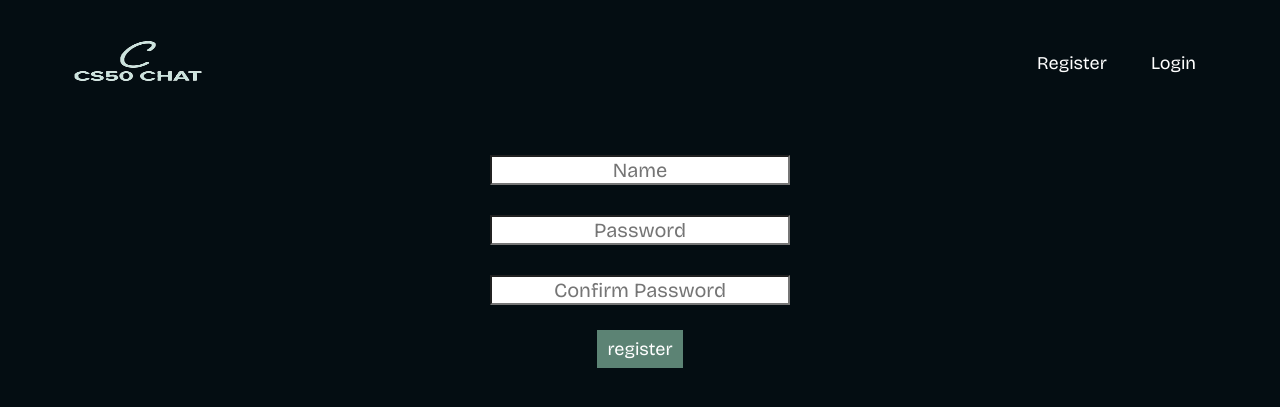
After one commit to MAbdullahNaqvi/final-project-cs50, a Flask app: page /register in a window 1280 px wide. The commit adds this page. Shown: the top 407 px of the page. Run offline with Flask 3, Linux system fonts and the light colour scheme; some libraries are stand-ins or nearby versions.

Commit message:
logout and register with sessions

```diff
--- a/database-info.txt
+++ b/database-info.txt
@@ -2,7 +2,9 @@ Creation:
 CREATE TABLE users(
     id INTEGER PRIMARY KEY AUTOINCREMENT,
     name TEXT NOT NULL,
-    hash TEXT NOT NULL
+    hash TEXT NOT NULL,
+    room_id INTEGER,
+    FOREIGN KEY(room_id) REFERENCES rooms(id)
 );
 CREATE TABLE rooms(
     id INTEGER PRIMARY KEY AUTOINCREMENT,
--- a/main.py
+++ b/main.py
@@ -1,9 +1,11 @@
 import os
-from flask import Flask, render_template, redirect, request, session, url_for
+from flask import Flask,render_template, redirect, request, session, url_for
+from werkzeug.security import check_password_hash, generate_password_hash
 from flask_socketio import join_room, leave_room, send, SocketIO
 from string import ascii_uppercase
 from random import choice
 from cs50 import SQL
+from functools import wraps
 
 app = Flask(__name__)
 
@@ -13,6 +15,25 @@ socketio = SocketIO(app)
 
 db = SQL("sqlite:///chat50.db")
 rooms = {}
+
+def login_required(f):
+
+    @wraps(f)
+    def decorated_function(*args, **kwargs):
+        if session.get("user_id") is None:
+            return redirect("/login")
+        return f(*args, **kwargs)
+    return decorated_function
+
+def no_login_required(f):
+
+    @wraps(f)
+    def decorated_function(*args, **kwargs):
+        if session.get("user_id"):
+            return redirect("/")
+        return f(*args, **kwargs)
+    return decorated_function
+
 
 def generate_unique_id():
     while True:
@@ -24,11 +45,61 @@ def generate_unique_id():
             break
     return code
 
+@app.route("/login", methods =["GET","POST"])
+@no_login_required
+def login():
+    if request.method == "POST":
+        return "hrllo"
+    else:
+        return render_template("login.html")
+
+@app.route("/register", methods =["GET","POST"])
+@no_login_required
+def register():
+    if request.method == "POST":
+        name = request.form.get("name")
+        password = request.form.get("password")
+        if not request.form.get("name"):
+            error = "Please Provide Username"
+            return render_template("register.html", error = error, name = name, password = password)
+        elif not request.form.get("name"):
+            error = "Password Not Provided"
+            return render_template("register.html", error = error, name = name, password = password)
+        elif not request.form.get("confirm_password"):
+            error = "password confirmation not provided"
+            return render_template("register.html", error = error, name = name, password = password)
+        elif request.form.get("password") != request.form.get("confirm_password"):
+            error = "Passwords Do Not Match"
+            return render_template("register.html", error = error, name = name, password = password)
+
+        rows_check = db.execute("SELECT * FROM users WHERE name = ?", name)
+        if len(rows_check) != 0:
+            error = "Username Already Exists"
+            return render_template("register.html", error = error, name = name, password = password)
+
+        hash = generate_password_hash(request.form.get("password"))
+        db.execute("INSERT INTO users(name, hash, room_id) VALUES(?,?,?)", name, hash, None)
+
+        rows = db.execute("SELECT * FROM users WHERE name = ?", name)
+        session['user_id'] = rows[0]["id"]
+        return redirect(url_for("home"))
+    else:
+        return render_template("register.html")
+@app.route("/logout", methods =["GET","POST"])
+@login_required
+def logout():
+    session.clear()
+
+    return redirect("/")
+
+@app.route("/profile", methods =["GET","POST"])
+@login_required
+def profile():
+    return "TODO:"
 
 @app.route("/",methods=["GET", "POST"])
+@login_required
 def home():
-    session.clear()
-
 
     if request.method == "POST":
 
@@ -62,9 +133,11 @@ def home():
 
 
     else:
+        print(session["user_id"])
         return render_template("home.html",error = "")
 
 @app.route("/room")
+@login_required
 def room():
     return render_template("room.html", room_id = session.get("room"))
 
--- a/static/styles.css
+++ b/static/styles.css
@@ -40,7 +40,7 @@ header li, header a, header button
 .nav-links {
     list-style: none;
 }
-#check{
+.check{
     display: none;
 }
 .nav-links li {
@@ -53,64 +53,59 @@ header li, header a, header button
 .nav-links li a:hover {
     color: #93B1A6;
 }
-header button {
+header nav ul li  button {
     padding: 9px 30px;
     background-color: rgba(92, 131, 116, 100);
     transition: all 0.4s ease 0s;
     border-radius: 50px;
     border: none;
 }
-header button:hover {
+header nav ul li button:hover {
     background-color: rgb(24, 61, 61)
 }
-#checkbtn {
+.checkbtn {
     font-size: 30px;
     color: #93B1A6;
     display: none;
 }
 @media (max-width: 760px) {
 
-    #checkbtn{
+    .checkbtn{
         display: inline-block;
+        cursor: pointer;
     }
     .navbar{
-        display: flex;
+        display: block;
     }
     .nav-links{
         position: fixed;
-        left: 100;
+        left: -100%;
         width: 100%;
         height: 100vh;
         background-color:#93B1A6;
         top: 90px;
         text-align: center;
-        transition: all 0.5s;
-        display: none;
+        transition: all 0.3s;
+
+    }
+    .nav-links li a:hover {
+        color: #000000;
     }
     .nav-links li {
         display: block;
+        padding-top: 50px;
         margin-top: 20px;
     }
-    #check:checked ~ ul{
+    .check.active {
         display: flex;
+    }
+    .nav-links.active{
+        left: 0;
     }
 
 }
 
-
-
-
-#name{
-    background-color: #ffffff;
-    margin-top: 30px;
-    width: 300px;
-    height: 30px;
-    text-align: center;
-    justify-content: center;
-    font-size: 20px;
-    transition: all 0.4s ease 0s;
-}
-#room {
+.form-input {
     background-color: #ffffff;
     margin-top: 30px;
     width: 300px;
--- a/templates/home.html
+++ b/templates/home.html
@@ -13,10 +13,10 @@ Home
 
 <form action="/" method="post">
 <div class="container">
-    <input type="text" placeholder="Name" name="name" value="{{name}}" id="name">
+    <input type="text" placeholder="Name" name="name" value="{{name}}" id="name" class="form-input">
 </div>
 <div class="container">
-    <input type="text" name="room-id" placeholder="Room ID" value="{{code}}" id="room">
+    <input type="text" name="room-id" placeholder="Room ID" value="{{code}}" id="room" class="form-input">
 </div>
 <div class="container">
     <button name="join" type="submit" class="form-btn">Join Room</button>
--- a/templates/layout.html
+++ b/templates/layout.html
@@ -10,23 +10,52 @@
     <title>CS50-Chat | {% block title %} {% endblock %}</title>
 </head>
 <body>
+    {% if session["user_id"] %}
     <header>
         <a href="/"><img class="logo" src="/static/logo2.png" alt="logo"></a>
         <nav class="navbar">
             <ul class="nav-links">
-                <li><a href="/">Home</a></li>
-                <li><a href="#">Friends</a></li>
-                <li><a href="#">Rooms</a></li>
+                <li class="nav-links-li"><a href="/">Home</a></li>
+                <li class="nav-links-li"><a href="/login">Friends</a></li>
+                <li class="nav-links-li"><a href="/">Rooms</a></li>
+                <li class="nav-links-li"><a href="/logout"><button>Logout</button></a></li>
             </ul>
         </nav>
-        <a href="#"><button>Account</button></a>
-        <input type="checkbox" id="check">
-        <label for="check" id="checkbtn"><i class="fa-solid fa-bars"></i></label>
+
+        <input type="checkbox" class="check">
+        <label for="check" class="checkbtn"><i class="fa-solid fa-bars"></i></label>
     </header>
+    {% else %}
+    <header>
+        <a href="/"><img class="logo" src="/static/logo2.png" alt="logo"></a>
+        <nav class="navbar">
+            <ul class="nav-links">
+                <li class="nav-links-li"><a href="/register">Register</a></li>
+                <li class="nav-links-li"><a href="/login">Login</a></li>
+            </ul>
+        </nav>
+
+        <input type="checkbox" class="check">
+        <label for="check" class="checkbtn"><i class="fa-solid fa-bars"></i></label>
+    </header>
+    {% endif %}
     <main>
         {% block main %}{% endblock %}
     </main>
     <!-- <script src="https://cdn.jsdelivr.net/npm/@popperjs/core@2.11.6/dist/umd/popper.min.js" integrity="sha384-oBqDVmMz9ATKxIep9tiCxS/Z9fNfEXiDAYTujMAeBAsjFuCZSmKbSSUnQlmh/jp3" crossorigin="anonymous"></script>
     <script src="https://cdn.jsdelivr.net/npm/bootstrap@5.2.3/dist/js/bootstrap.min.js" integrity="sha384-cuYeSxntonz0PPNlHhBs68uyIAVpIIOZZ5JqeqvYYIcEL727kskC66kF92t6Xl2V" crossorigin="anonymous"></script> -->
 </body>
+<script>
+    var hamburger = document.querySelector(".checkbtn")
+    var navmenu = document.querySelector(".nav-links")
+
+    hamburger.addEventListener("click", () => {
+        hamburger.classList.toggle("active")
+        navmenu.classList.toggle("active")
+    })
+    document.querySelectorAll(".nav-links-li").forEach(n => n.addEventListener("click", () => {
+        hamburger.classList.remove("active")
+        navlinks.classList.remove("active")
+    } ))
+</script>
 </html>
--- /dev/null
+++ b/templates/register.html
@@ -0,0 +1,30 @@
+{% extends "layout.html" %}
+
+{% block title %}
+login
+{% endblock %}
+
+{% block main %}
+    {% if error%}
+<div class="errorbox">
+    <p class="error-text">{{error}}</p>
+</div>
+    {% endif %}
+
+<form action="/register" method="post">
+<div class="container">
+    <input type="text" placeholder="Name" name="name" id="name" class="form-input" autocomplete="off" value="{{name}}">
+</div>
+<div class="container">
+    <input type="password" name="password" placeholder="Password"  id="password" class="form-input" value="{{password}}">
+</div>
+<div class="container">
+    <input type="password" name="confirm_password" placeholder="Confirm Password"  id="confirm_password" class="form-input">
+</div>
+<div class="container">
+    <button name="register" type="submit" class="form-btn">register</button>
+</div>
+</form>
+
+
+{% endblock %}
```
Also changed, not shown: templates/login.html (added, +27 -0 lines), chat50.db.
